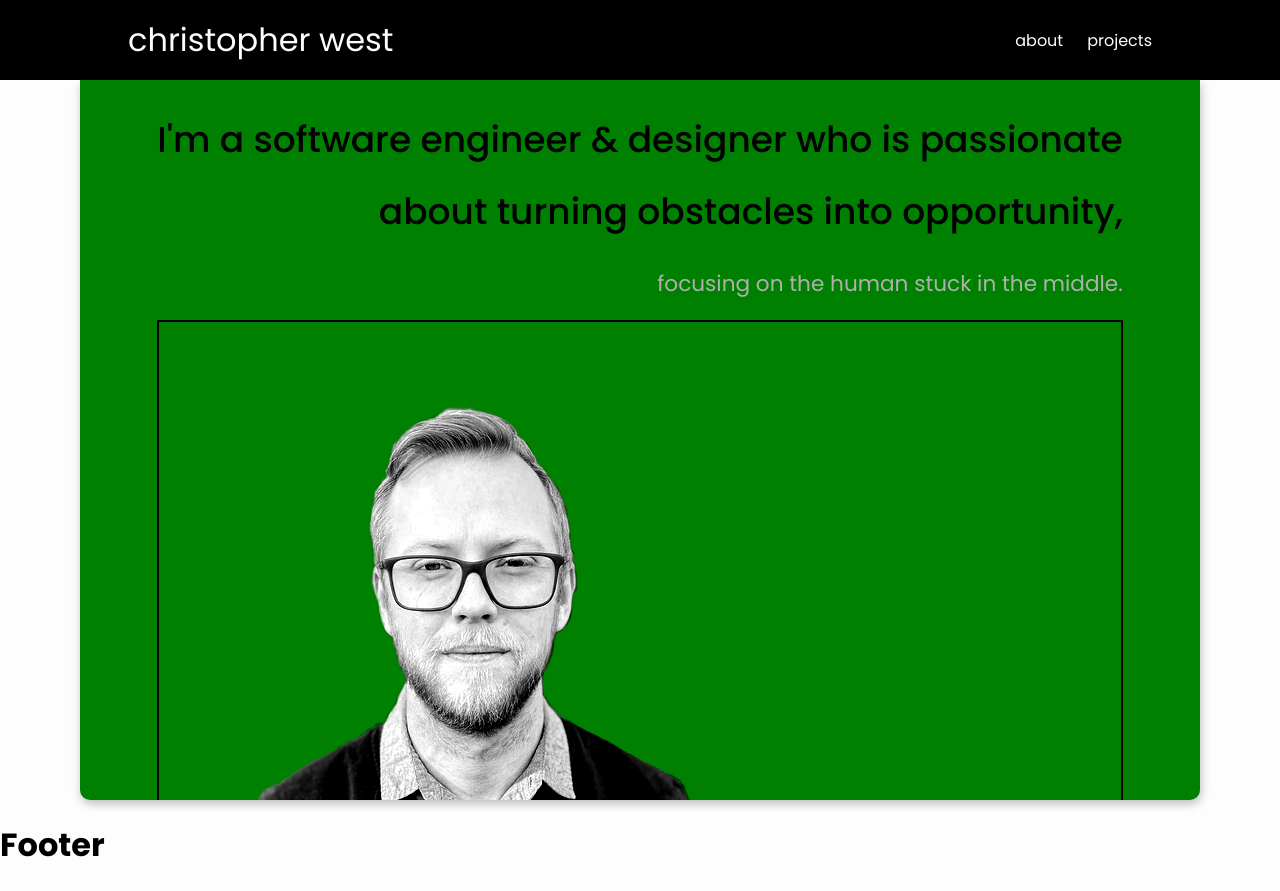
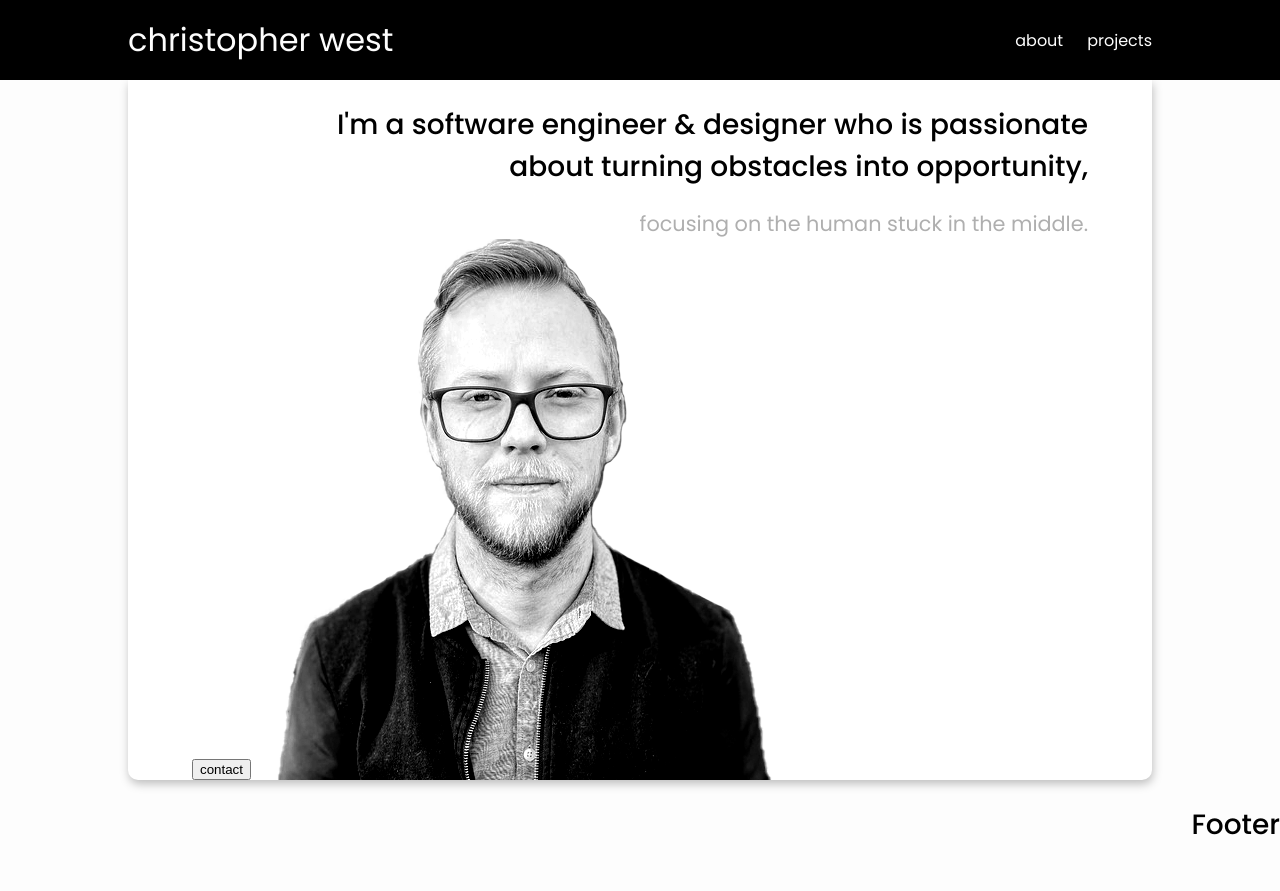
Before and after one commit to cwest9400/frontend-fullstack-portfolio, a React (Create React App) app: page / in a window 1280 px wide. After the commit the page ends 846 px from the top, so only its background shows below. Built offline with nearby package versions, Linux system fonts and the light colour scheme.

Commit message:
styling updates to home section

```diff
--- a/src/pages/Home.js
+++ b/src/pages/Home.js
@@ -4,10 +4,13 @@ function Home(props) {
     return (
         <section className="home-section">
             <div className="intro-card">
-                <p className="p1">I'm a software engineer & designer who is passionate <br/>about turning obstacles into opportunity,</p>
-                <p className="p2">focusing on the human stuck in the middle.</p>
+                <h1>I'm a software engineer & designer who is passionate <br/>about turning obstacles into opportunity,</h1>
+                <p>focusing on the human stuck in the middle.</p>
+                <div className="bottom-intro-card">
                 <div className="img-headshot">
+                <button>contact</button>
                 <img src={headshot}/>
+                </div>
                 </div>
             </div>
         </section>
--- a/src/sass/input.scss
+++ b/src/sass/input.scss
@@ -4,8 +4,8 @@
 body {
   background-color: $background-color;
   // font-family: $primary-font;
-  font-size: 100%;
   color: $primary-color;
+
 }
 
 header {
@@ -39,30 +39,27 @@ a {
 .home-section {
   display: flex;
   justify-content: center;
+}
 
   .intro-card {
     display: flex;
     flex-direction: column;
-
     // align-items: flex-end;
-    background: green;
-    margin: 0 0 0 0;
-    padding: 0 6% 0 6%;
-
-    // height: 85vh;
-    max-height: 720px;
-    width: auto;
+    background: $secondary-color;
+    margin: 0 10% 0 10%;
+    padding: 0 5% 0 5%;
+    height: auto;
+    width: 100%;
     border-radius: 0 0 10px 10px;
     font-style: normal;
-    font-size: 36px;
-    line-height: 72px;
-    overflow: clip;
+    // overflow: clip;
     box-shadow: 1px 4px 10px rgba(0, 0, 0, 0.25);
-    object-fit: contain;
+  }
 
-    .p1 {
-      display: block;
-      font-size: 1em;
+    h1 {
+      font-size: 1.75em;
+
+      // font-size: 1em;
       font-weight: 500;
       margin: 0;
       padding-top: 24px;
@@ -70,10 +67,11 @@ a {
       word-wrap: break-word;
     }
 
-    .p2 {
-      font-size: 0.6em;
+    p {
+      font-size: 1.3em;
       font-style: thin;
       margin: 0;
+      padding-top: 20px;
       text-align: right;
       color: $tertiary-color;
       word-wrap: break-word;
@@ -82,11 +80,9 @@ a {
     .img-headshot {
       display: flex;
       justify-content: flex-start;
-      max-height: 90%;
+      align-items: flex-end;
+      height:100%;
       width: auto;
       object-fit: contain;
-
-      border: solid 2px;
+      // border: solid 2px;
     }
-  }
-}
--- a/src/style/output.css
+++ b/src/style/output.css
@@ -1,6 +1,5 @@
 body {
   background-color: #fdfdfd;
-  font-size: 100%;
   color: #000000;
 }
 
@@ -34,46 +33,46 @@ a {
   display: flex;
   justify-content: center;
 }
-.home-section .intro-card {
+
+.intro-card {
   display: flex;
   flex-direction: column;
-  background: green;
-  margin: 0 0 0 0;
-  padding: 0 6% 0 6%;
-  max-height: 720px;
-  width: auto;
+  background: #ffffff;
+  margin: 0 10% 0 10%;
+  padding: 0 5% 0 5%;
+  height: auto;
+  width: 100%;
   border-radius: 0 0 10px 10px;
   font-style: normal;
-  font-size: 36px;
-  line-height: 72px;
-  overflow: clip;
   box-shadow: 1px 4px 10px rgba(0, 0, 0, 0.25);
-  object-fit: contain;
 }
-.home-section .intro-card .p1 {
-  display: block;
-  font-size: 1em;
+
+h1 {
+  font-size: 1.75em;
   font-weight: 500;
   margin: 0;
   padding-top: 24px;
   text-align: right;
   word-wrap: break-word;
 }
-.home-section .intro-card .p2 {
-  font-size: 0.6em;
+
+p {
+  font-size: 1.3em;
   font-style: thin;
   margin: 0;
+  padding-top: 20px;
   text-align: right;
   color: #afafaf;
   word-wrap: break-word;
 }
-.home-section .intro-card .img-headshot {
+
+.img-headshot {
   display: flex;
   justify-content: flex-start;
-  max-height: 90%;
+  align-items: flex-end;
+  height: 100%;
   width: auto;
   object-fit: contain;
-  border: solid 2px;
 }
 
 /*# sourceMappingURL=output.css.map */
```
Also changed, not shown: src/images/headshot.png, 1 other file (tests, documents, lock files or other folders).
